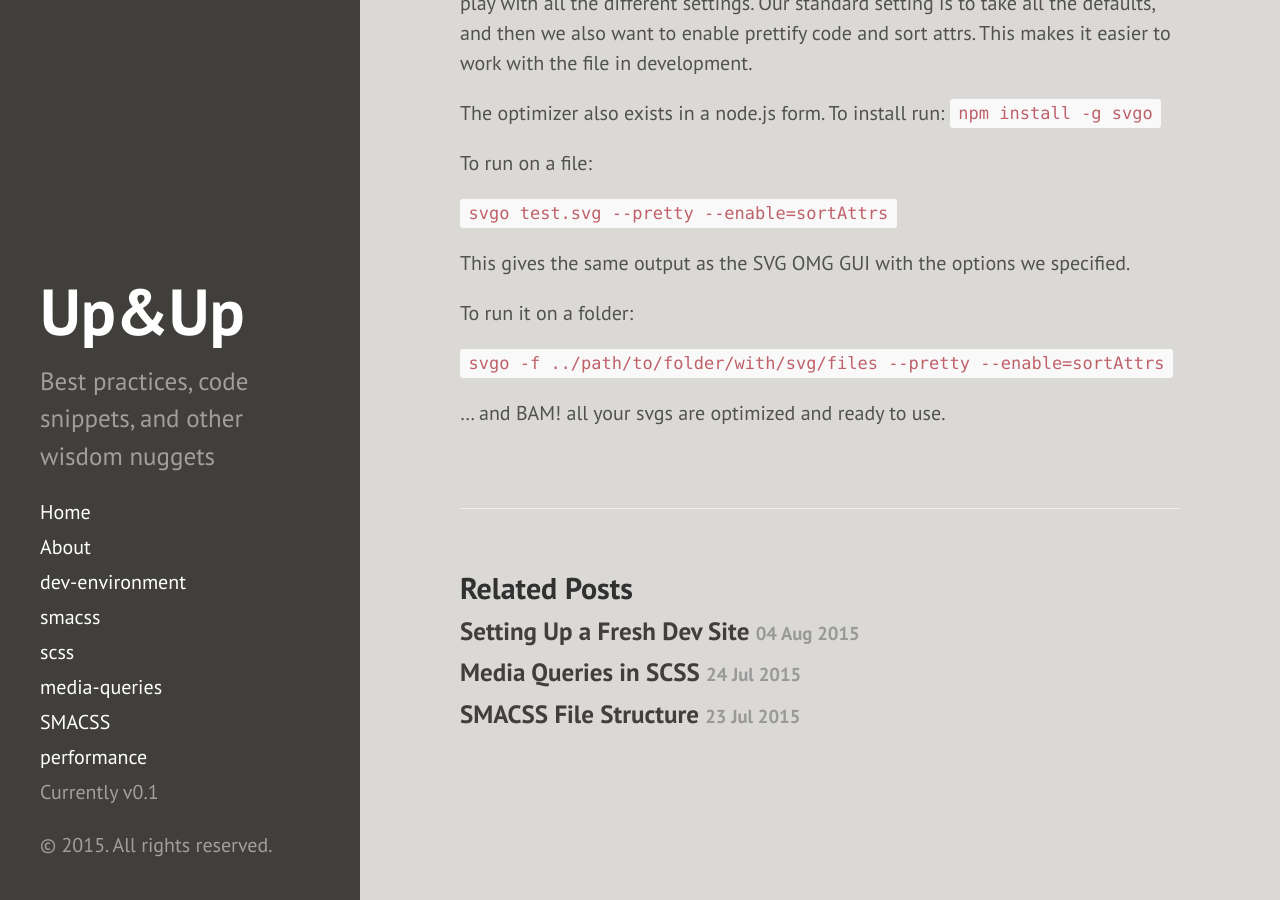
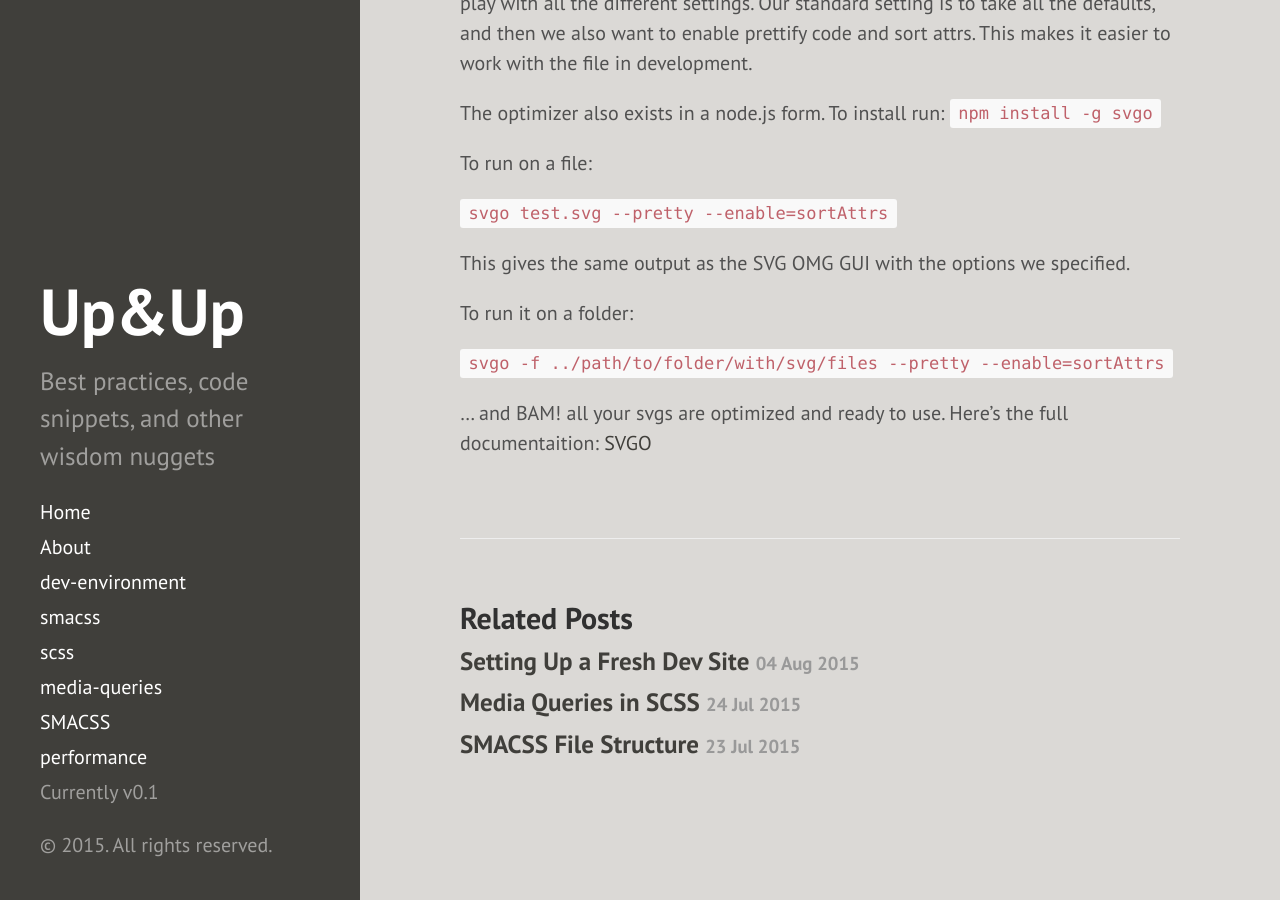
Before and after one commit to mergeweb/best_practices, a Jekyll site: the page built from _posts/2015-08-14-performance-basics.md, in a window 1280 px wide and 900 px high, scrolled down 2399 px. Built offline with Jekyll 4.4.1, drawn with Linux system fonts in a browser that asks for light colours; Markdown is read by kramdown in place of the engine named in the settings.

Commit message:
Add link to SVGO docs

```diff
--- a/_posts/2015-08-14-performance-basics.md
+++ b/_posts/2015-08-14-performance-basics.md
@@ -88,4 +88,4 @@ To run it on a folder:
 
 `svgo -f ../path/to/folder/with/svg/files --pretty --enable=sortAttrs`
 
-... and BAM! all your svgs are optimized and ready to use.
+... and BAM! all your svgs are optimized and ready to use. Here's the full documentaition: [SVGO](https://github.com/svg/svgo)
```
